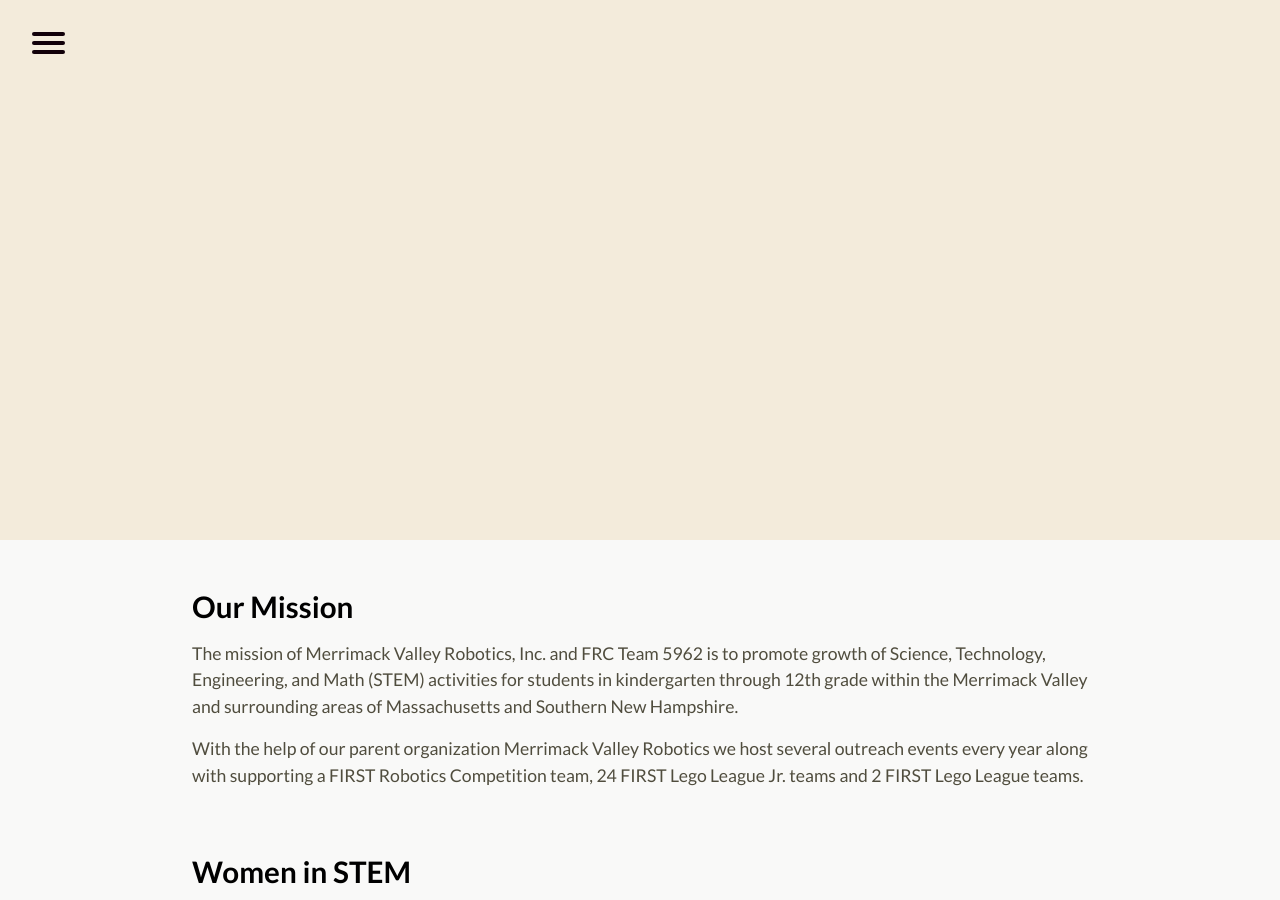
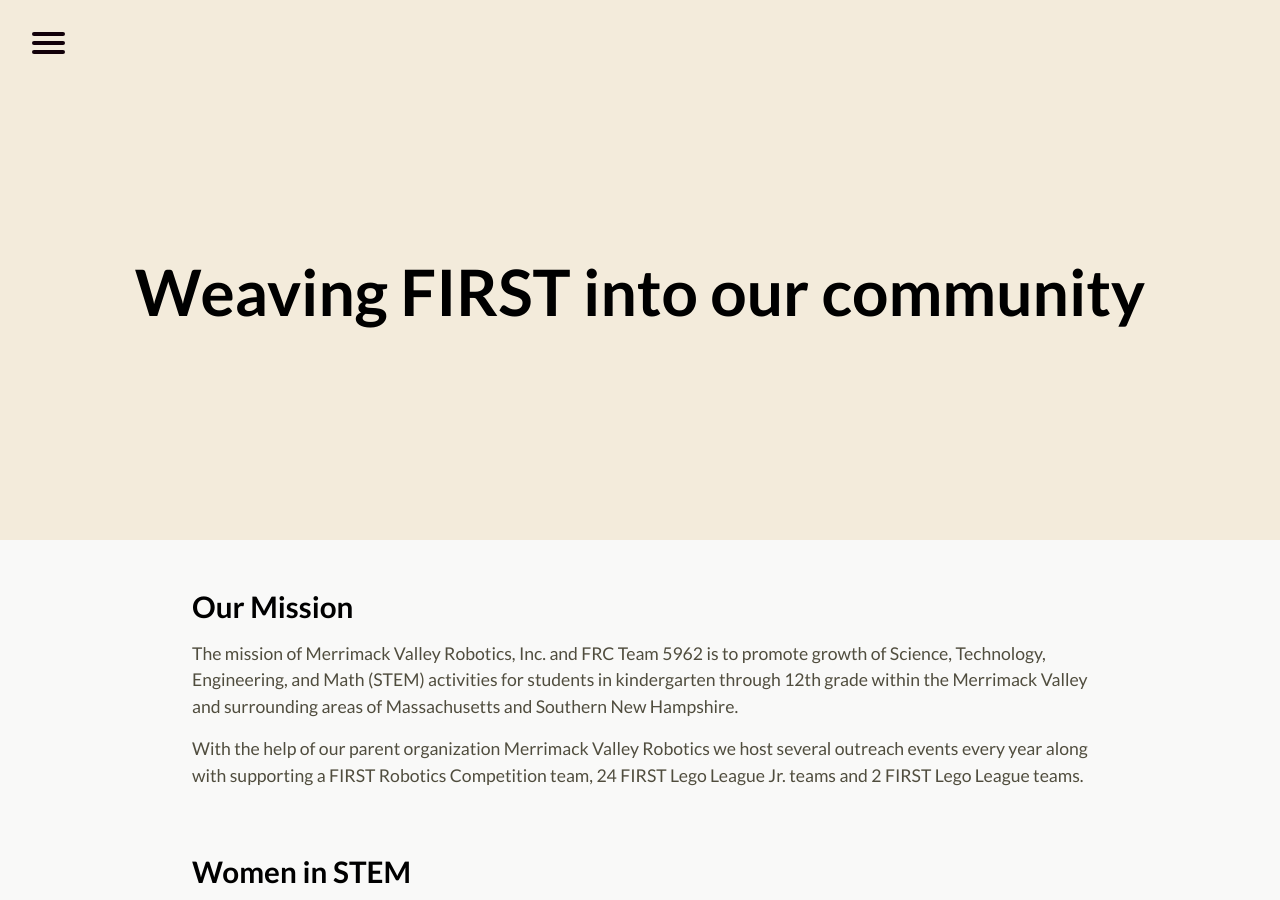
Before and after one commit to perSEVERE-5962/frc5962, a Jekyll site: the page built from outreach.md, in a window 1280 px wide and 900 px high. Built offline with Jekyll 4.4.1, drawn with Linux system fonts in a browser that asks for light colours.

Commit message:
Updated Outreach

```diff
--- a/outreach.md
+++ b/outreach.md
@@ -1,5 +1,7 @@
 ---
 title: Outreach
+hero-title: Weaving FIRST into our community
+hero-img-url:
 ---
 
 ## Our Mission
```
